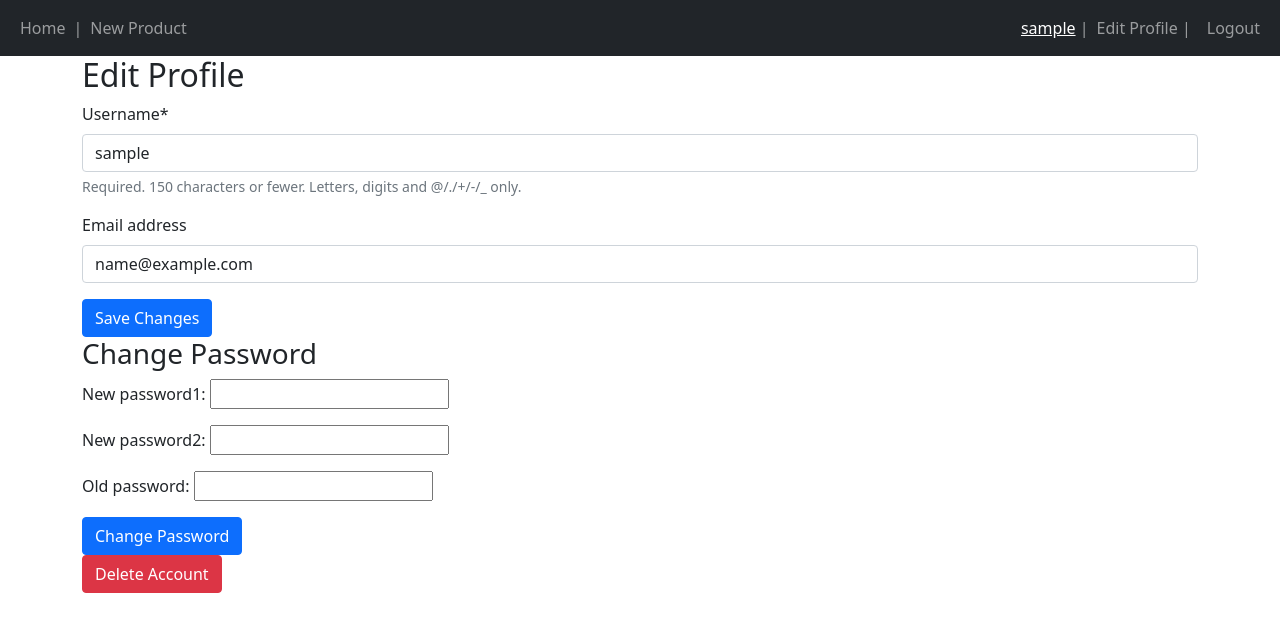
After one commit to Hillgo123/Product-Tracker, a Django app: page /edit_profile/ in a window 1280 px wide. The commit adds this page. Shown: the top 632 px of the page. Run offline with Django 4.2, Linux system fonts and the light colour scheme; the visitor is signed in with stand-in values (Sample User, id 1); some libraries are stand-ins or nearby versions.

Commit message:
edit profile, sort, edit product, link validator,

```diff
--- a/producttracker/main/forms.py
+++ b/producttracker/main/forms.py
@@ -1,6 +1,10 @@
 from django import forms
+from django.contrib.auth.models import User
 from django.contrib.auth.forms import UserCreationForm
-from django.contrib.auth.models import User
+from django.contrib.auth.forms import UserChangeForm
+from django.contrib.auth.forms import SetPasswordForm
+from django.core.validators import URLValidator
+from django.core.exceptions import ValidationError
 from .models import Product
 
 class SignUpForm(UserCreationForm):
@@ -10,8 +14,29 @@ class SignUpForm(UserCreationForm):
         model = User
         fields = ('username', 'email', 'password1', 'password2')
 
+def validate_url(link: str):
+    validator = URLValidator()
+    try:
+        validator(link)
+
+    except ValidationError:
+        raise ValidationError('Invalid URL')
 
 class ProductForm(forms.ModelForm):
+    link = forms.CharField(validators=[validate_url])
+
     class Meta:
         model = Product
         fields = ['name', 'link']
+
+class UserChangeForm(UserChangeForm):
+    password = None
+
+    class Meta:
+        model = User
+        fields = ['username', 'email']
+
+class PasswordChangeForm(SetPasswordForm):
+    old_password = forms.CharField(widget=forms.PasswordInput(attrs={'autocomplete': 'off'}))
+    new_password1 = forms.CharField(widget=forms.PasswordInput(attrs={'autocomplete': 'off'}))
+    new_password2 = forms.CharField(widget=forms.PasswordInput(attrs={'autocomplete': 'off'}))
--- a/producttracker/main/templates/main/base.html
+++ b/producttracker/main/templates/main/base.html
@@ -31,6 +31,9 @@
                     <span class="navbar-text"><a href="{% url 'user_profile' username=user.username %}">
                             {{ user.username }}</a> | </span>
                     <li class="nav-item">
+                        <a class="nav-link" href="{% url 'edit_profile' %}">Edit Profile | </a>
+                    </li>
+                    <li class="nav-item">
                         <a class="nav-link" href="/logout">Logout</a>
                     </li>
                     {% else %}
--- /dev/null
+++ b/producttracker/main/templates/main/edit_profile.html
@@ -0,0 +1,26 @@
+{% extends 'main/base.html' %}
+{% block title %}
+Edit Profile
+{% endblock %}
+{% load crispy_forms_tags %}{% block content %}
+
+<h2>Edit Profile</h2>
+<form method="POST">
+    {% csrf_token %}{{form|crispy}}
+    <button type="submit" class="btn btn-primary">Save Changes</button>
+</form>
+
+<h3>Change Password</h3>
+<form method="POST" action="{% url 'password_change' %}">
+    {% csrf_token %}
+    {{ password_change_form.as_p }}
+    <button type="submit" class="btn btn-primary">Change Password</button>
+</form>
+
+<form method="POST" onsubmit="return confirm('Are you sure you want to delete your account?');">
+    {% csrf_token %}
+    <input type="hidden" name="delete_account" value="1">
+    <button type="submit" class="btn btn-danger">Delete Account</button>
+</form>
+
+{% endblock %}
--- a/producttracker/main/templates/main/user_profile.html
+++ b/producttracker/main/templates/main/user_profile.html
@@ -42,6 +42,7 @@ User Profile - {{ user_profile.username }}
                     Delete
                 </button>
             </form>
+            <a href="{% url 'edit_product' product.id %}" class="btn btn-secondary">Edit</a>
             {% endif %}
         </div>
     </div>
@@ -88,6 +89,7 @@ User Profile - {{ user_profile.username }}
                     Delete
                 </button>
             </form>
+            <a href="{% url 'edit_product' product.id %}" class="btn btn-secondary">Edit</a>
             {% endif %}
         </div>
     </div>
--- a/producttracker/main/templatetags/custom_filters.py
+++ b/producttracker/main/templatetags/custom_filters.py
@@ -12,3 +12,7 @@ def is_tracking(product, user):
 
     except ObjectDoesNotExist:
         return False
+
+@register.filter(name='equalto')
+def equalto(value, arg):
+    return value == arg
--- a/producttracker/main/urls.py
+++ b/producttracker/main/urls.py
@@ -8,4 +8,6 @@ urlpatterns = [
     path('create-product', views.create_product, name='create-product'),
     path('track_product/<int:product_id>/', views.track_product, name='track_product'),
     path('user_profile/<str:username>/', views.user_profile, name='user_profile'),
+    path('edit_product/<int:product_id>/', views.edit_product, name='edit_product'),
+    path('edit_profile/', views.edit_profile, name='edit_profile'),
 ]
--- a/producttracker/main/views.py
+++ b/producttracker/main/views.py
@@ -1,5 +1,6 @@
+from django.http import HttpResponseRedirect
 from django.shortcuts import get_object_or_404, render, redirect
-from .forms import SignUpForm, ProductForm
+from .forms import SignUpForm, ProductForm, UserChangeForm, PasswordChangeForm
 from django.contrib.auth import login, authenticate, logout
 from django.contrib.auth.decorators import login_required
 from .models import Product, ProductTracking
@@ -12,7 +13,15 @@ from django.urls import reverse
 
 @login_required(login_url='/login')
 def home(request: object):
-    products = Product.objects.all().order_by('-date_added')
+    products = Product.objects.all()
+
+    sort_by = request.GET.get("sort_by", "date_added")
+    if sort_by == "name":
+        products = products.order_by("name")
+    elif sort_by == "price":
+        products = products.order_by("price")
+    else:  # Default sorting: date_added
+        products = products.order_by("-date_added")
 
     if request.method == 'POST':
         product_id = request.POST.get('product-id')
@@ -87,3 +96,51 @@ def user_profile(request: object, username: str):
     }
 
     return render(request, 'main/user_profile.html', context)
+
+@login_required(login_url='/login')
+def edit_product(request: object, product_id: int):
+    product = get_object_or_404(Product, pk=product_id)
+
+    if request.user != product.author:
+        return HttpResponseRedirect(reverse('home'))
+
+    if request.method == 'POST':
+        form = ProductForm(request.POST, instance=product)
+        if form.is_valid():
+            form.save()
+            return HttpResponseRedirect(reverse('user_profile', args=[request.user.username]))
+    else:
+        form = ProductForm(instance=product)
+
+    context = {
+        'form': form,
+        'product': product,
+    }
+
+    return render(request, 'main/edit_product.html', context)
+
+@login_required(login_url='/login')
+def edit_profile(request: object):
+    if request.method == 'POST':
+        form = UserChangeForm(request.POST, instance=request.user)
+
+        if 'delete_account' in request.POST:
+            request.user.delete()
+            return HttpResponseRedirect(reverse('home'))
+
+        if form.is_valid():
+            form.save()
+            return HttpResponseRedirect(reverse('user_profile', args=[request.user.username]))
+
+    else:
+        form = UserChangeForm(instance=request.user)
+
+    password_change_form = PasswordChangeForm(request.user)
+
+    context = {
+        'form': form,
+        'password_change_form': password_change_form,
+    }
+
+
+    return render(request, 'main/edit_profile.html', context)
--- a/producttracker/producttracker/settings.py
+++ b/producttracker/producttracker/settings.py
@@ -23,7 +23,7 @@ BASE_DIR = Path(__file__).resolve().parent.parent
 # See https://docs.djangoproject.com/en/4.1/howto/deployment/checklist/
 
 # SECURITY WARNING: keep the secret key used in production secret!
-SECRET_KEY = 'django-insecure-v_sgnre$7+1dd7)a%nrxr*^0zxxxgyrr@8fh14v^hnq%y4erp6'
+SECRET_KEY = os.environ.get('SECRET_KEY')
 
 # SECURITY WARNING: don't run with debug turned on in production!
 DEBUG = True
```
Also changed, not shown: producttracker/main/templates/main/edit_product.html (added, +13 -0 lines), producttracker/main/templates/main/index.html (+15 -1 lines).
